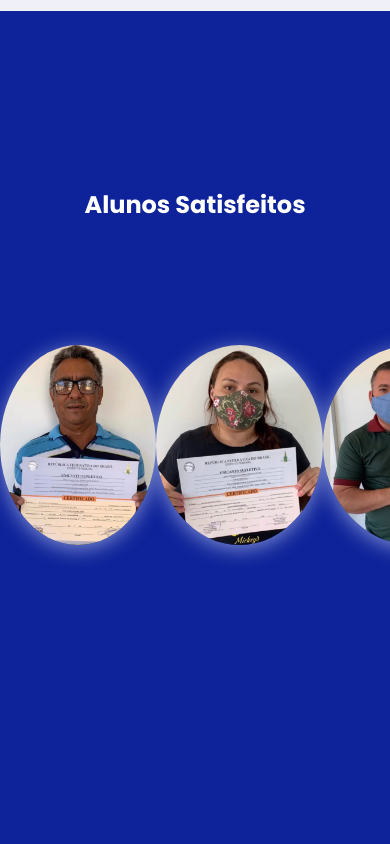
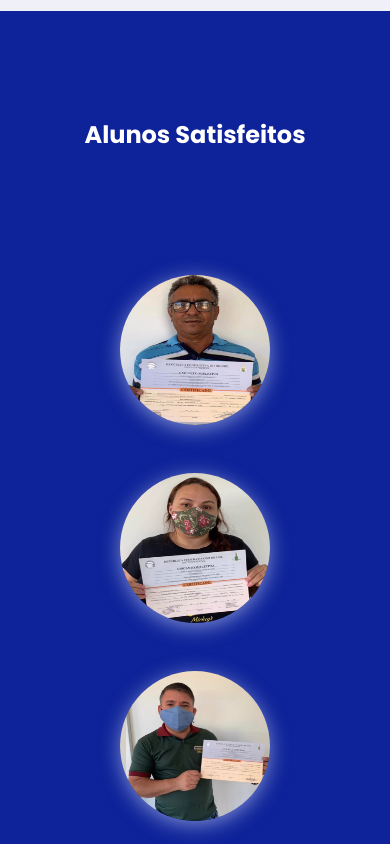
Before and after one commit to joaohp020/LP_ConsultoriaEducacional, a plain HTML site: page index.html in a window 390 px wide. Shown: the part 1880-2724 px from the top of the page. Drawn offline with nearby package versions, Linux system fonts and the light colour scheme.

Commit message:
ajuste das imagens de feedbacks no responsivo

```diff
--- a/assets/pages/partials/section-itens.css
+++ b/assets/pages/partials/section-itens.css
@@ -25,3 +25,26 @@
   background-size: cover;
   box-shadow: 0px 4px 20px rgba(223, 230, 255, 0.532);
 }
+
+/* Responsivo */
+@media screen and (max-width: 1000px) {
+  .feedback {
+    flex-direction: column;
+  }
+  .feedback h2 {
+    margin: 7rem 0 0 0;
+  }
+  .alunos {
+    flex-direction: column;
+  }
+  .alunos img {
+    width: 150px;
+    height: 150px;
+  }
+  .um {
+    margin: 0 0 3rem 0;
+  }
+  .tres {
+    margin: 3rem 0 3rem 0;
+  }
+}
--- a/index.html
+++ b/index.html
@@ -87,10 +87,10 @@
     <section id="feedback" class="feedback">
       <h2>Alunos Satisfeitos</h2>
       <div class="alunos">
-        <img src="files/img/1.jpeg" alt="" />
-        <img src="files/img/2.jpeg" alt="" />
-        <img src="files/img/3.jpeg" alt="" />
-        <img src="files/img/4.jpeg" alt="" />
+        <img class="um" src="files/img/1.jpeg" alt="" />
+        <img class="dois" src="files/img/2.jpeg" alt="" />
+        <img class="tres" src="files/img/3.jpeg" alt="" />
+        <img class="quatro" src="files/img/4.jpeg" alt="" />
       </div>
     </section>
 
@@ -106,7 +106,7 @@
       </div>
 
       <i class="bx bxl-instagram" style="color: #4e0777"></i>
-
+      <i class='bx bx-envelope' style='color:#0e2399'  ></i>
     </section>
 
     <div id="whatsapp-button">
```
Lines whose indentation alone changed are shown as unchanged.
